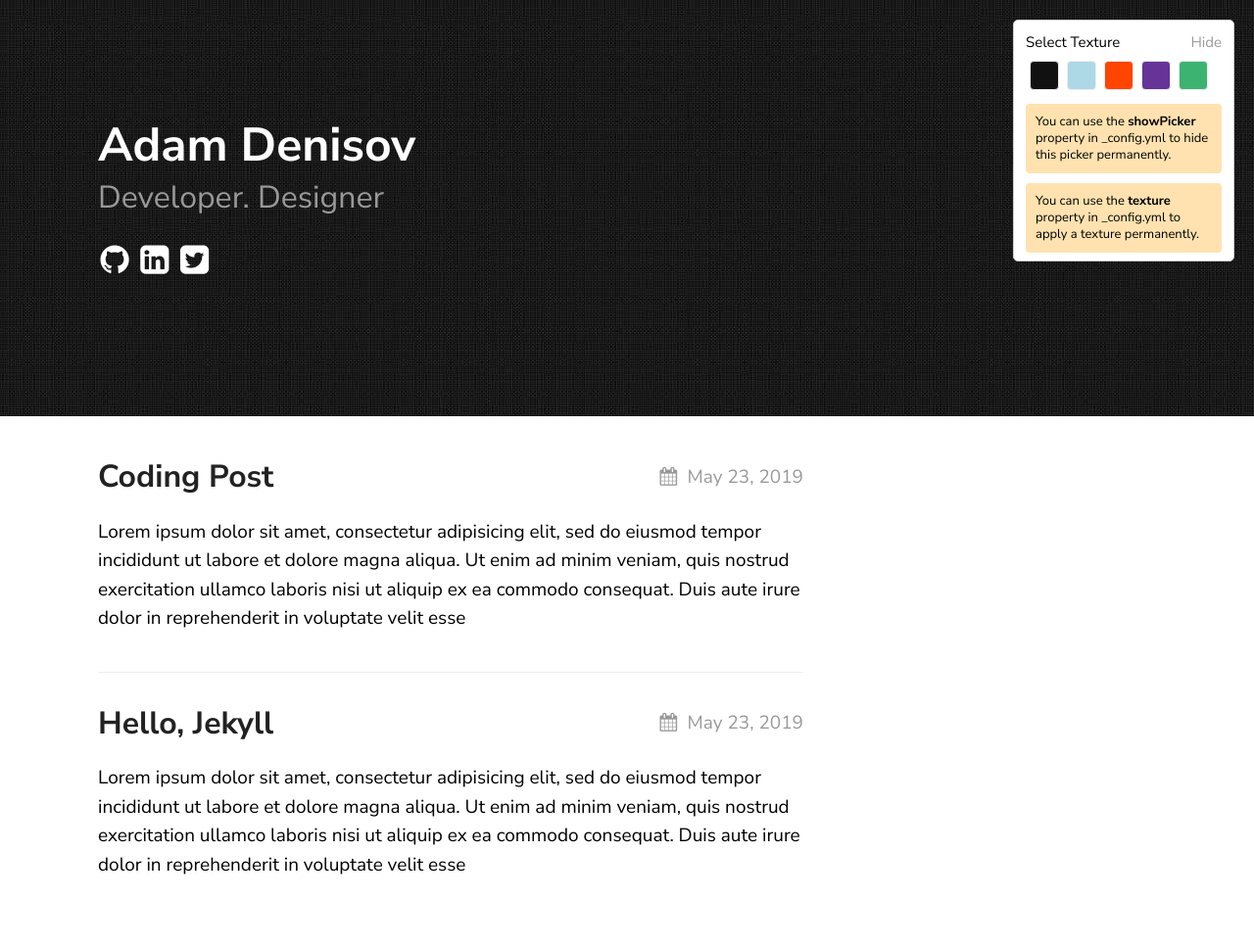
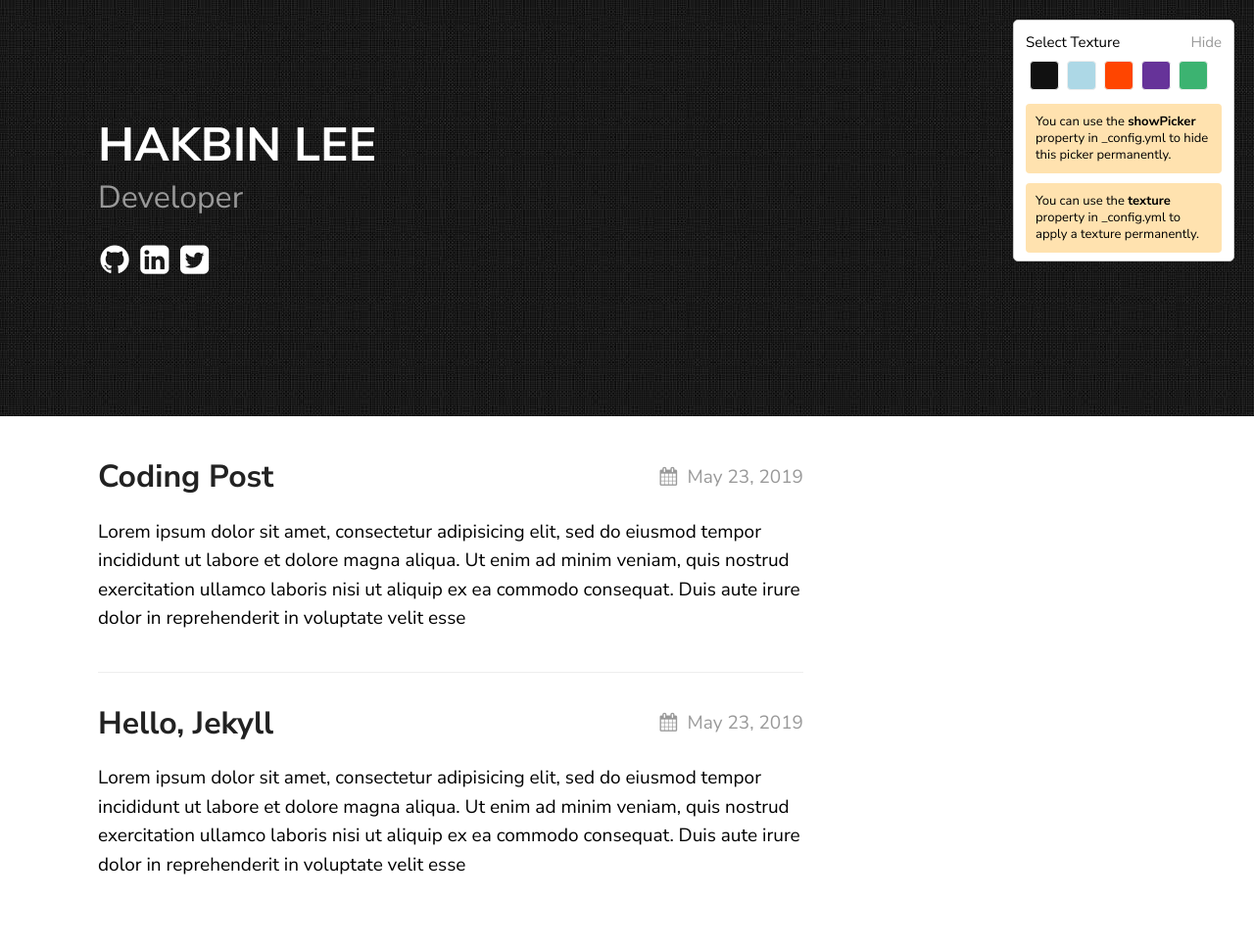
Before and after one commit to Dayy9984/Dayy9984.github.io, a Jekyll site: the page built from texture-master/index.md, in a window 1280 px wide. Shown: the whole page at 98% size. Built offline with Jekyll 4.4.1, drawn with Linux system fonts in a browser that asks for light colours; part of the change alters nothing that is shown.

Commit message:
Update _config.yml

```diff
--- a/texture-master/_config.yml
+++ b/texture-master/_config.yml
@@ -1,12 +1,12 @@
 title: Texture Theme
 author: GitHub User
-email: your-email@domain.com
+email: dlgkrqls9984@donga.ac.kr
 description: > # this means to ignore newlines until "show_exerpts:"
   Write an awesome description for your new site here. You can edit this
   line in _config.yml. It will appear in your document head meta (for
   Google search results) and in your feed.xml site description.
 show_excerpts: true # set to true to show excerpts on the homepage
-baseurl: /texture
+baseurl: /Dayy9984.github.io/texture-master
 
 # Minima date format
 # refer to http://shopify.github.io/liquid/filters/date/ if you want to customize this
@@ -15,8 +15,8 @@ sass:
 
 permalink: /posts/:title/
 texture:
-  title: Adam Denisov
-  tagline: Developer. Designer
+  title: HAKBIN LEE
+  tagline: Developer
   date_format: "%b %-d, %Y"
   style: black
   showNav: false
@@ -25,8 +25,8 @@ texture:
   # generate social links in footer
   social_links:
     twitter: thelehhman
-    github:  thelehhman
-    linkedIn: in/thelehhman
+    github:  Dayy9984
+    linkedIn: in/Dayy9984
     rss: rss
 
 
```
